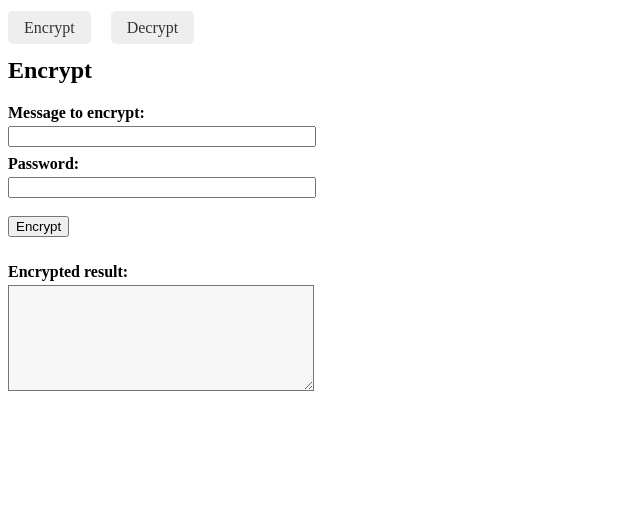
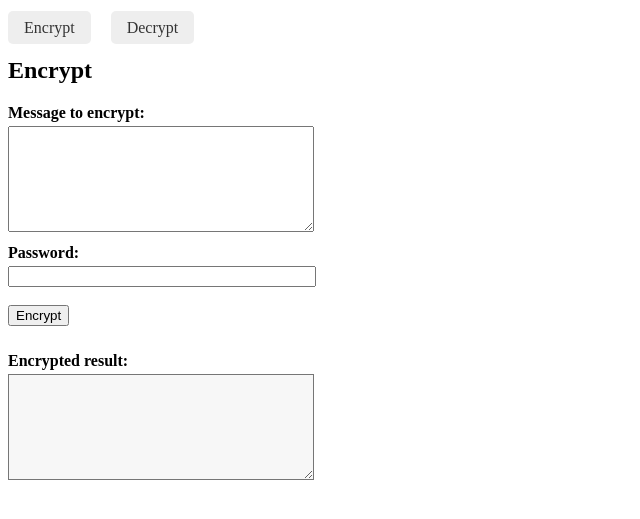
Before and after one commit to qtnx/qtnx.github.io, a plain HTML site: page index.html in a window 1280 px wide. Shown: the part 61-580 px from the top of the page, without its empty margins (0-640 px from the left). Drawn offline with Linux system fonts and the light colour scheme.

Commit message:
Update index.html

```diff
--- a/index.html
+++ b/index.html
@@ -113,7 +113,7 @@
     <div id="encrypt-tab" class="tab-content">
         <h2>Encrypt</h2>
         <label class="label-input" for="encrypt-message">Message to encrypt:</label>
-        <input type="text" id="encrypt-message" style="width:300px;" />
+        <textarea id="encrypt-message" class="large-textarea"></textarea>
 
         <label class="label-input" for="encrypt-passphrase">Password:</label>
         <input type="password" id="encrypt-passphrase" style="width:300px;" />
```
